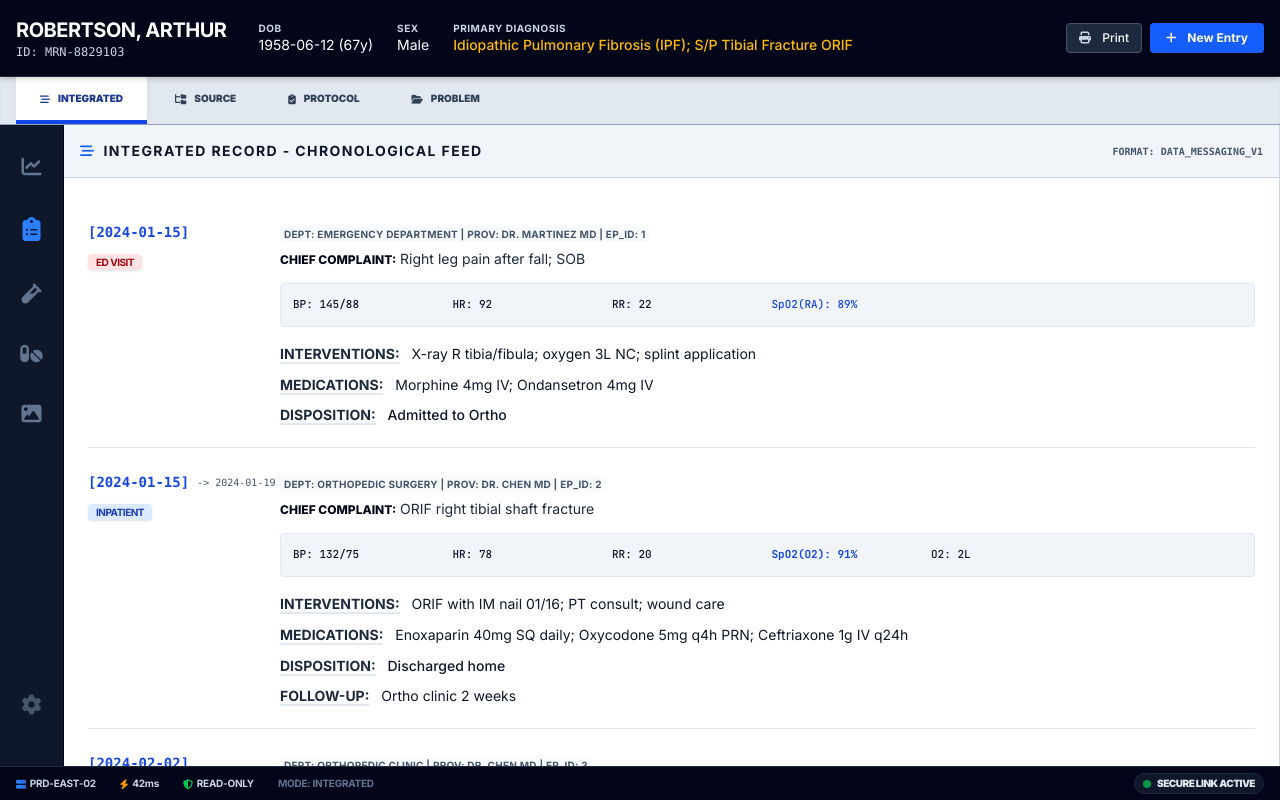
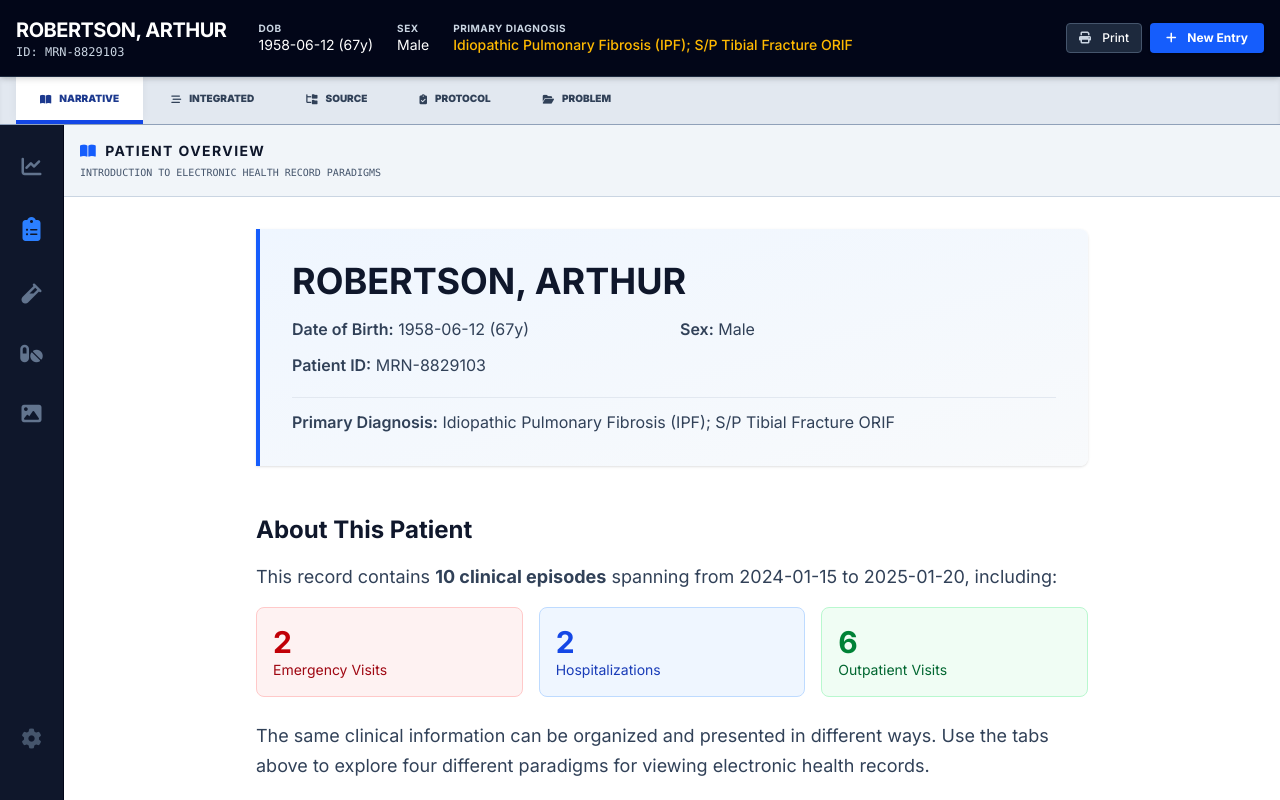
Before and after one commit to hdzajac/hdzajac, a React (Vite) app: page /hdai in a window 1280 px wide. Built offline with nearby package versions, Linux system fonts and the light colour scheme.

Commit message:
included intro to patient viewers

```diff
--- a/src/hdai-app/App.tsx
+++ b/src/hdai-app/App.tsx
@@ -1,16 +1,17 @@
 
 import React, { useState } from 'react';
 import PatientHeader from './components/PatientHeader';
+import NarrativeView from './components/NarrativeView';
 import IntegratedRecord from './components/IntegratedRecord';
 import SourceOrientedRecord from './components/SourceOrientedRecord';
 import ProtocolOrientedRecord from './components/ProtocolOrientedRecord';
 import ProblemOrientedRecord from './components/ProblemOrientedRecord';
 import { patientInfo, episodes } from './data';
 
-type ViewType = 'INTEGRATED' | 'SOURCE' | 'PROTOCOL' | 'PROBLEM';
+type ViewType = 'NARRATIVE' | 'INTEGRATED' | 'SOURCE' | 'PROTOCOL' | 'PROBLEM';
 
 const App: React.FC = () => {
-  const [currentView, setCurrentView] = useState<ViewType>('INTEGRATED');
+  const [currentView, setCurrentView] = useState<ViewType>('NARRATIVE');
 
   return (
     <div className="flex flex-col h-screen overflow-hidden bg-slate-50">
@@ -19,6 +20,13 @@ const App: React.FC = () => {
 
       {/* View Switcher Sub-header */}
       <div className="bg-slate-200 border-b border-slate-400 px-4 flex items-center justify-start gap-1 shadow-inner h-12 overflow-x-auto whitespace-nowrap scrollbar-hide">
+        <button
+          onClick={() => setCurrentView('NARRATIVE')}
+          className={`px-6 py-2 h-full text-[10px] font-black transition-all border-b-4 flex items-center gap-2 ${currentView === 'NARRATIVE' ? 'border-blue-700 text-blue-900 bg-white shadow-[0_-4px_10px_rgba(0,0,0,0.05)]' : 'border-transparent text-slate-700 hover:text-slate-950 hover:bg-slate-300'}`}
+        >
+          <i className="fa-solid fa-book-open"></i>
+          <span>NARRATIVE</span>
+        </button>
         <button
           onClick={() => setCurrentView('INTEGRATED')}
           className={`px-6 py-2 h-full text-[10px] font-black transition-all border-b-4 flex items-center gap-2 ${currentView === 'INTEGRATED' ? 'border-blue-700 text-blue-900 bg-white shadow-[0_-4px_10px_rgba(0,0,0,0.05)]' : 'border-transparent text-slate-700 hover:text-slate-950 hover:bg-slate-300'}`}
@@ -56,8 +64,8 @@ const App: React.FC = () => {
         <div className="hidden md:flex w-16 bg-slate-900 border-r border-slate-950 flex-col items-center py-8 gap-10 shadow-2xl shrink-0">
           <i className="fa-solid fa-chart-line text-slate-500 hover:text-blue-400 cursor-pointer text-xl transition-all hover:scale-110"></i>
           <div className="relative group">
-             <i className="fa-solid fa-clipboard-list text-blue-500 cursor-pointer text-2xl transition-all"></i>
-             <div className="absolute left-14 top-0 bg-slate-800 text-white text-[10px] font-bold px-2 py-1 rounded opacity-0 group-hover:opacity-100 whitespace-nowrap pointer-events-none transition-opacity">RECORDS</div>
+            <i className="fa-solid fa-clipboard-list text-blue-500 cursor-pointer text-2xl transition-all"></i>
+            <div className="absolute left-14 top-0 bg-slate-800 text-white text-[10px] font-bold px-2 py-1 rounded opacity-0 group-hover:opacity-100 whitespace-nowrap pointer-events-none transition-opacity">RECORDS</div>
           </div>
           <i className="fa-solid fa-vial text-slate-500 hover:text-blue-400 cursor-pointer text-xl transition-all hover:scale-110"></i>
           <i className="fa-solid fa-pills text-slate-500 hover:text-blue-400 cursor-pointer text-xl transition-all hover:scale-110"></i>
@@ -69,7 +77,9 @@ const App: React.FC = () => {
 
         {/* Dynamic Record View */}
         <div className="flex flex-1 overflow-hidden shadow-inner">
-          {currentView === 'INTEGRATED' ? (
+          {currentView === 'NARRATIVE' ? (
+            <NarrativeView patient={patientInfo} episodes={episodes} />
+          ) : currentView === 'INTEGRATED' ? (
             <IntegratedRecord episodes={episodes} />
           ) : currentView === 'SOURCE' ? (
             <SourceOrientedRecord episodes={episodes} />
@@ -80,24 +90,8 @@ const App: React.FC = () => {
           )}
         </div>
 
-        {/* AI Assistant */}
       </div>
 
-      {/* Footer Status Bar */}
-      <div className="bg-slate-950 text-[10px] text-slate-300 px-4 py-1.5 flex justify-between items-center border-t border-slate-800 shrink-0">
-        <div className="flex gap-6 font-bold tracking-tight">
-          <span className="flex items-center gap-1"><i className="fa-solid fa-server text-blue-500"></i> PRD-EAST-02</span>
-          <span className="flex items-center gap-1"><i className="fa-solid fa-bolt text-amber-500"></i> 42ms</span>
-          <span className="flex items-center gap-1"><i className="fa-solid fa-shield-halved text-green-500"></i> READ-ONLY</span>
-          <span className="text-slate-500 uppercase">MODE: {currentView}</span>
-        </div>
-        <div className="flex items-center gap-3">
-          <div className="flex items-center gap-1.5 bg-slate-900 px-2 py-0.5 rounded-full border border-slate-800">
-            <span className="w-2 h-2 rounded-full bg-green-500 animate-pulse"></span>
-            <span className="font-black text-slate-200 uppercase tracking-tighter">Secure Link Active</span>
-          </div>
-        </div>
-      </div>
     </div>
   );
 };
--- /dev/null
+++ b/src/hdai-app/components/NarrativeView.tsx
@@ -0,0 +1,137 @@
+import React from 'react';
+import { Episode, PatientInfo } from '../types';
+
+interface Props {
+    patient: PatientInfo;
+    episodes: Episode[];
+}
+
+const NarrativeView: React.FC<Props> = ({ patient, episodes }) => {
+    const totalEpisodes = episodes.length;
+    const inpatientCount = episodes.filter(ep => ep.Episode_Type === 'Inpatient').length;
+    const outpatientCount = episodes.filter(ep => ep.Episode_Type === 'Outpatient').length;
+    const edCount = episodes.filter(ep => ep.Episode_Type === 'ED Visit').length;
+    const dateRange = `${episodes[0]?.Date_Start} to ${episodes[episodes.length - 1]?.Date_Start}`;
+
+    return (
+        <div className="flex-1 bg-white overflow-y-auto">
+            <div className="p-4 bg-slate-100 border-b border-slate-300">
+                <h2 className="text-sm font-bold text-slate-900 uppercase tracking-widest flex items-center">
+                    <i className="fa-solid fa-book-open mr-2 text-blue-600"></i>
+                    Patient Overview
+                </h2>
+                <p className="text-[10px] font-mono text-slate-600 mt-1">
+                    INTRODUCTION TO ELECTRONIC HEALTH RECORD PARADIGMS
+                </p>
+            </div>
+
+            <div className="p-8 max-w-4xl mx-auto">
+                {/* Patient Banner */}
+                <div className="mb-12 p-8 bg-gradient-to-br from-blue-50 to-slate-50 border-l-4 border-blue-600 rounded-r-lg shadow-sm">
+                    <h1 className="text-4xl font-bold text-slate-900 mb-4">{patient.name}</h1>
+                    <div className="grid grid-cols-1 md:grid-cols-2 gap-3 text-base text-slate-700">
+                        <div><span className="font-semibold">Date of Birth:</span> {patient.dob}</div>
+                        <div><span className="font-semibold">Sex:</span> {patient.sex}</div>
+                        <div><span className="font-semibold">Patient ID:</span> {patient.id}</div>
+                        <div className="md:col-span-2 mt-2 pt-3 border-t border-slate-200">
+                            <span className="font-semibold">Primary Diagnosis:</span> {patient.primaryDx}
+                        </div>
+                    </div>
+                </div>
+
+                {/* Introduction */}
+                <div className="mb-12">
+                    <h2 className="text-2xl font-bold text-slate-900 mb-4">About This Patient</h2>
+                    <p className="text-lg leading-relaxed text-slate-700 mb-4">
+                        This record contains <strong>{totalEpisodes} clinical episodes</strong> spanning from {dateRange}, including:
+                    </p>
+                    <div className="grid grid-cols-1 md:grid-cols-3 gap-4 mb-6">
+                        <div className="p-4 bg-red-50 rounded-lg border border-red-200">
+                            <div className="text-3xl font-bold text-red-700">{edCount}</div>
+                            <div className="text-sm text-red-800">Emergency Visits</div>
+                        </div>
+                        <div className="p-4 bg-blue-50 rounded-lg border border-blue-200">
+                            <div className="text-3xl font-bold text-blue-700">{inpatientCount}</div>
+                            <div className="text-sm text-blue-800">Hospitalizations</div>
+                        </div>
+                        <div className="p-4 bg-green-50 rounded-lg border border-green-200">
+                            <div className="text-3xl font-bold text-green-700">{outpatientCount}</div>
+                            <div className="text-sm text-green-800">Outpatient Visits</div>
+                        </div>
+                    </div>
+                    <p className="text-lg leading-relaxed text-slate-700">
+                        The same clinical information can be organized and presented in different ways. Use the tabs above to explore four different paradigms for viewing electronic health records.
+                    </p>
+                </div>
+
+                {/* View Descriptions */}
+                <div className="space-y-6">
+                    <h2 className="text-2xl font-bold text-slate-900 mb-6">Explore Different Record Views</h2>
+
+                    <div className="p-6 bg-white border-l-4 border-blue-500 rounded-r-lg shadow-sm hover:shadow-md transition-shadow">
+                        <div className="flex items-start gap-4">
+                            <i className="fa-solid fa-stream text-3xl text-blue-600 mt-1"></i>
+                            <div>
+                                <h3 className="text-xl font-bold text-slate-900 mb-2">Integrated Chronological Record</h3>
+                                <p className="text-slate-700">
+                                    All clinical episodes displayed in chronological order, creating a unified timeline of the patient's care across all departments and providers.
+                                </p>
+                            </div>
+                        </div>
+                    </div>
+
+                    <div className="p-6 bg-white border-l-4 border-purple-500 rounded-r-lg shadow-sm hover:shadow-md transition-shadow">
+                        <div className="flex items-start gap-4">
+                            <i className="fa-solid fa-folder-tree text-3xl text-purple-600 mt-1"></i>
+                            <div>
+                                <h3 className="text-xl font-bold text-slate-900 mb-2">Source-Oriented Record</h3>
+                                <p className="text-slate-700">
+                                    Information organized by clinical department or source (e.g., Orthopedic Surgery, Pulmonology, Emergency Medicine), making it easy to track specialty-specific care.
+                                </p>
+                            </div>
+                        </div>
+                    </div>
+
+                    <div className="p-6 bg-white border-l-4 border-green-500 rounded-r-lg shadow-sm hover:shadow-md transition-shadow">
+                        <div className="flex items-start gap-4">
+                            <i className="fa-solid fa-clipboard-check text-3xl text-green-600 mt-1"></i>
+                            <div>
+                                <h3 className="text-xl font-bold text-slate-900 mb-2">Protocol-Oriented Record</h3>
+                                <p className="text-slate-700">
+                                    Episodes grouped by clinical protocols and care pathways (e.g., Surgical Care, Chronic Disease Management), highlighting standard treatment approaches.
+                                </p>
+                            </div>
+                        </div>
+                    </div>
+
+                    <div className="p-6 bg-white border-l-4 border-orange-500 rounded-r-lg shadow-sm hover:shadow-md transition-shadow">
+                        <div className="flex items-start gap-4">
+                            <i className="fa-solid fa-folder-open text-3xl text-orange-600 mt-1"></i>
+                            <div>
+                                <h3 className="text-xl font-bold text-slate-900 mb-2">Problem-Oriented Record</h3>
+                                <p className="text-slate-700">
+                                    Care organized around specific medical problems (e.g., Tibial Fracture, Idiopathic Pulmonary Fibrosis), showing how each condition is managed over time.
+                                </p>
+                            </div>
+                        </div>
+                    </div>
+                </div>
+
+                {/* Educational Note */}
+                <div className="mt-12 p-6 bg-amber-50 border border-amber-200 rounded-lg">
+                    <div className="flex items-start gap-3">
+                        <i className="fa-solid fa-lightbulb text-2xl text-amber-600 mt-1"></i>
+                        <div>
+                            <h3 className="font-bold text-amber-900 mb-2">Educational Purpose</h3>
+                            <p className="text-sm text-amber-900">
+                                This interactive demonstration shows how the same clinical data can be organized using different paradigms. Each approach has strengths and weaknesses for different clinical tasks. Real EHR systems often combine multiple approaches to support diverse clinical workflows.
+                            </p>
+                        </div>
+                    </div>
+                </div>
+            </div>
+        </div>
+    );
+};
+
+export default NarrativeView;
```
Also changed, not shown: src/hdai-app/components/SourceOrientedRecord.tsx (+4 -4 lines).
